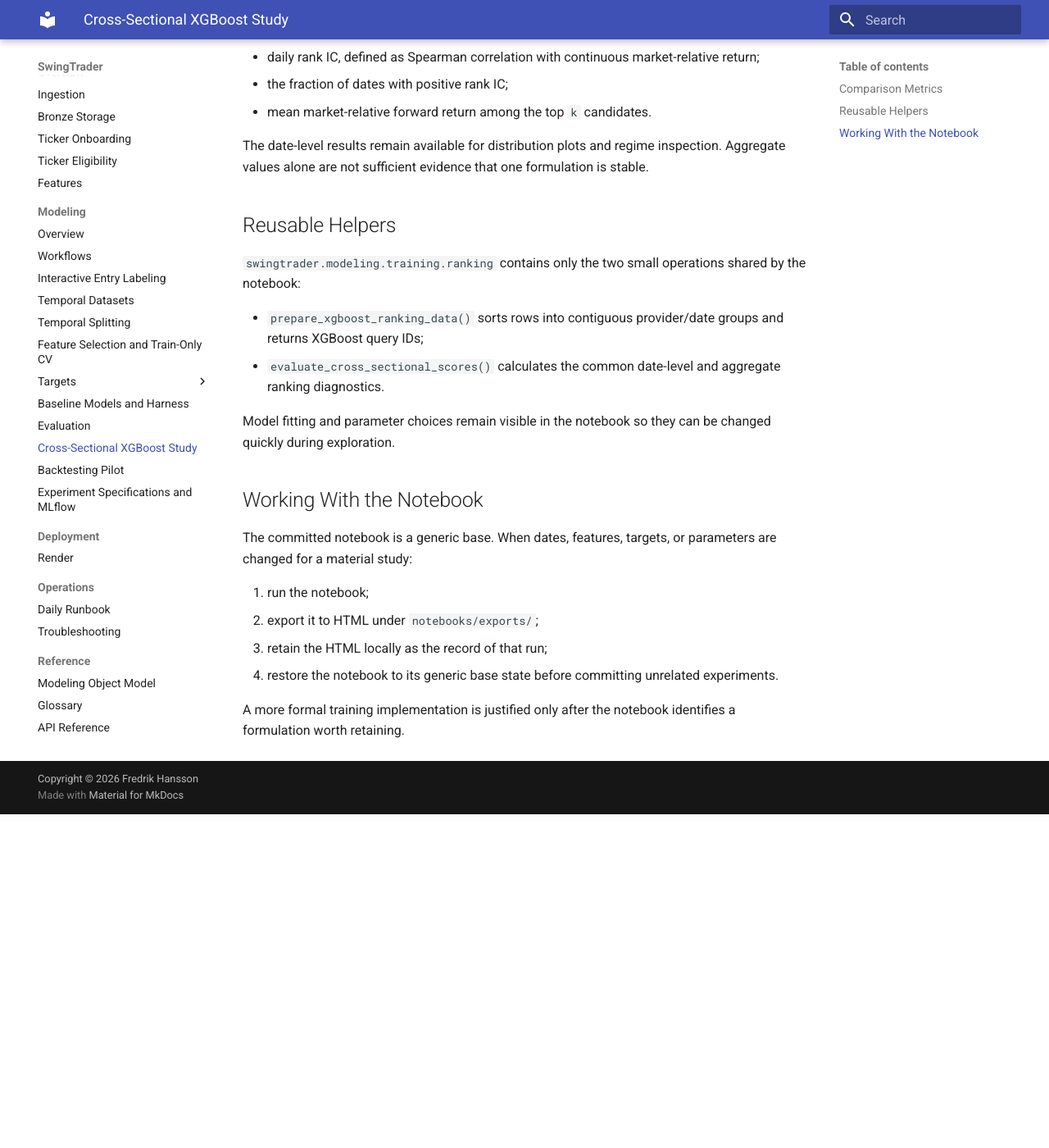
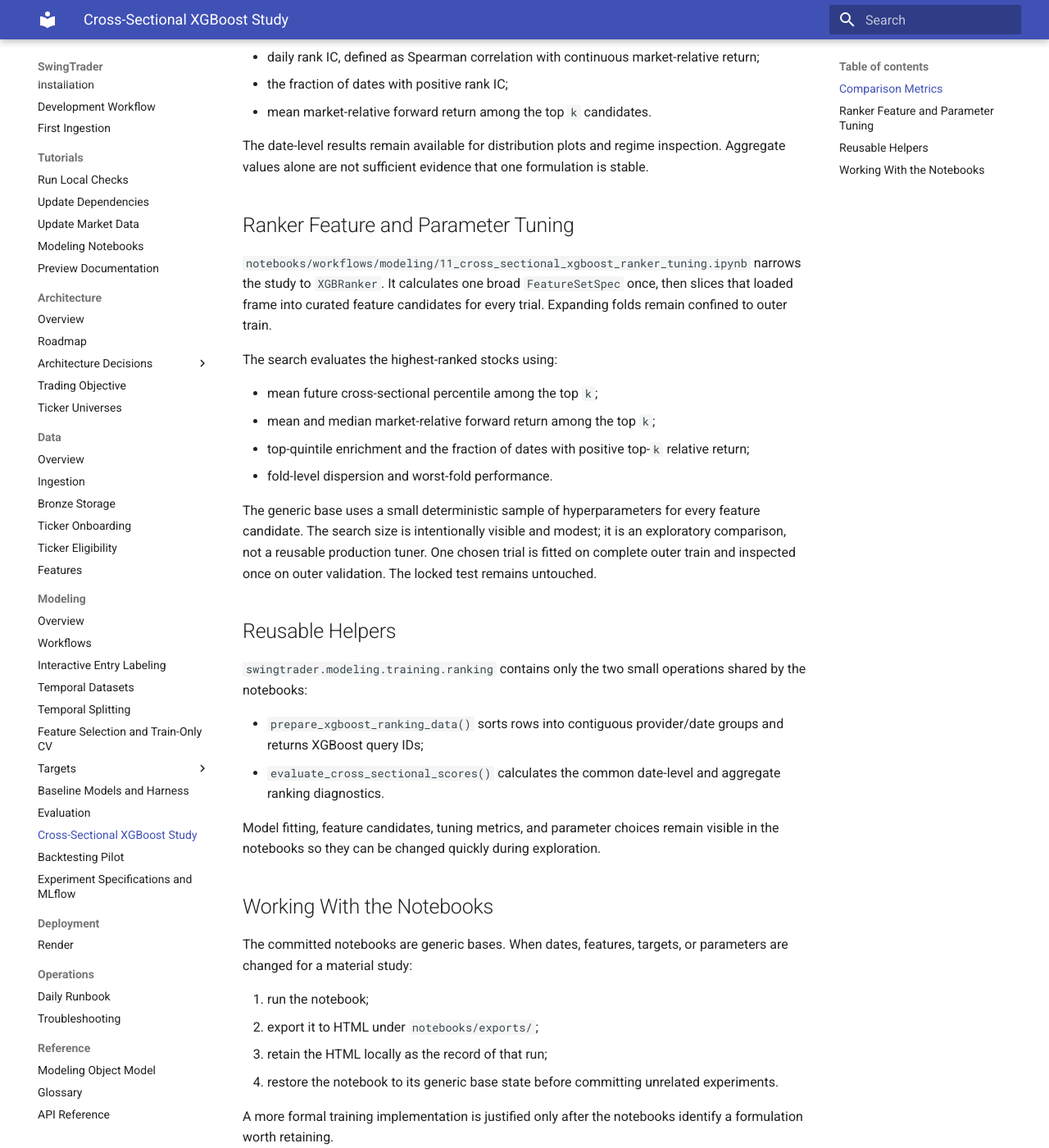
Before and after one commit to Frallmeister/swingtrader-app, an MkDocs documentation site: the page built from docs/modeling/cross-sectional-ranking-study.md, in a window 1280 px wide and 1400 px high, scrolled down 582 px. Shown: the whole window at 82% size. Built offline with MkDocs 1.6.1 and Material for MkDocs 9.7.7, drawn with Linux system fonts in a browser that asks for light colours; before the commit the page ends 1575 px from its top, so only the background shows below that.

Commit message:
Apply the first patch

```diff
--- a/docs/modeling/cross-sectional-ranking-study.md
+++ b/docs/modeling/cross-sectional-ranking-study.md
@@ -19,22 +19,35 @@
 
 The date-level results remain available for distribution plots and regime inspection. Aggregate values alone are not sufficient evidence that one formulation is stable.
 
+## Ranker Feature and Parameter Tuning
+
+`notebooks/workflows/modeling/11_cross_sectional_xgboost_ranker_tuning.ipynb` narrows the study to `XGBRanker`. It calculates one broad `FeatureSetSpec` once, then slices that loaded frame into curated feature candidates for every trial. Expanding folds remain confined to outer train.
+
+The search evaluates the highest-ranked stocks using:
+
+- mean future cross-sectional percentile among the top `k`;
+- mean and median market-relative forward return among the top `k`;
+- top-quintile enrichment and the fraction of dates with positive top-`k` relative return;
+- fold-level dispersion and worst-fold performance.
+
+The generic base uses a small deterministic sample of hyperparameters for every feature candidate. The search size is intentionally visible and modest; it is an exploratory comparison, not a reusable production tuner. One chosen trial is fitted on complete outer train and inspected once on outer validation. The locked test remains untouched.
+
 ## Reusable Helpers
 
-`swingtrader.modeling.training.ranking` contains only the two small operations shared by the notebook:
+`swingtrader.modeling.training.ranking` contains only the two small operations shared by the notebooks:
 
 - `prepare_xgboost_ranking_data()` sorts rows into contiguous provider/date groups and returns XGBoost query IDs;
 - `evaluate_cross_sectional_scores()` calculates the common date-level and aggregate ranking diagnostics.
 
-Model fitting and parameter choices remain visible in the notebook so they can be changed quickly during exploration.
+Model fitting, feature candidates, tuning metrics, and parameter choices remain visible in the notebooks so they can be changed quickly during exploration.
 
-## Working With the Notebook
+## Working With the Notebooks
 
-The committed notebook is a generic base. When dates, features, targets, or parameters are changed for a material study:
+The committed notebooks are generic bases. When dates, features, targets, or parameters are changed for a material study:
 
 1. run the notebook;
 2. export it to HTML under `notebooks/exports/`;
 3. retain the HTML locally as the record of that run;
 4. restore the notebook to its generic base state before committing unrelated experiments.
 
-A more formal training implementation is justified only after the notebook identifies a formulation worth retaining.
+A more formal training implementation is justified only after the notebooks identify a formulation worth retaining.
```
Also changed, not shown: README.md (+1 -1 lines), docs/modeling/workflows.md (+5 -3 lines), docs/tutorials/modeling-notebooks.md (+2 -1 lines), 1 other file.
